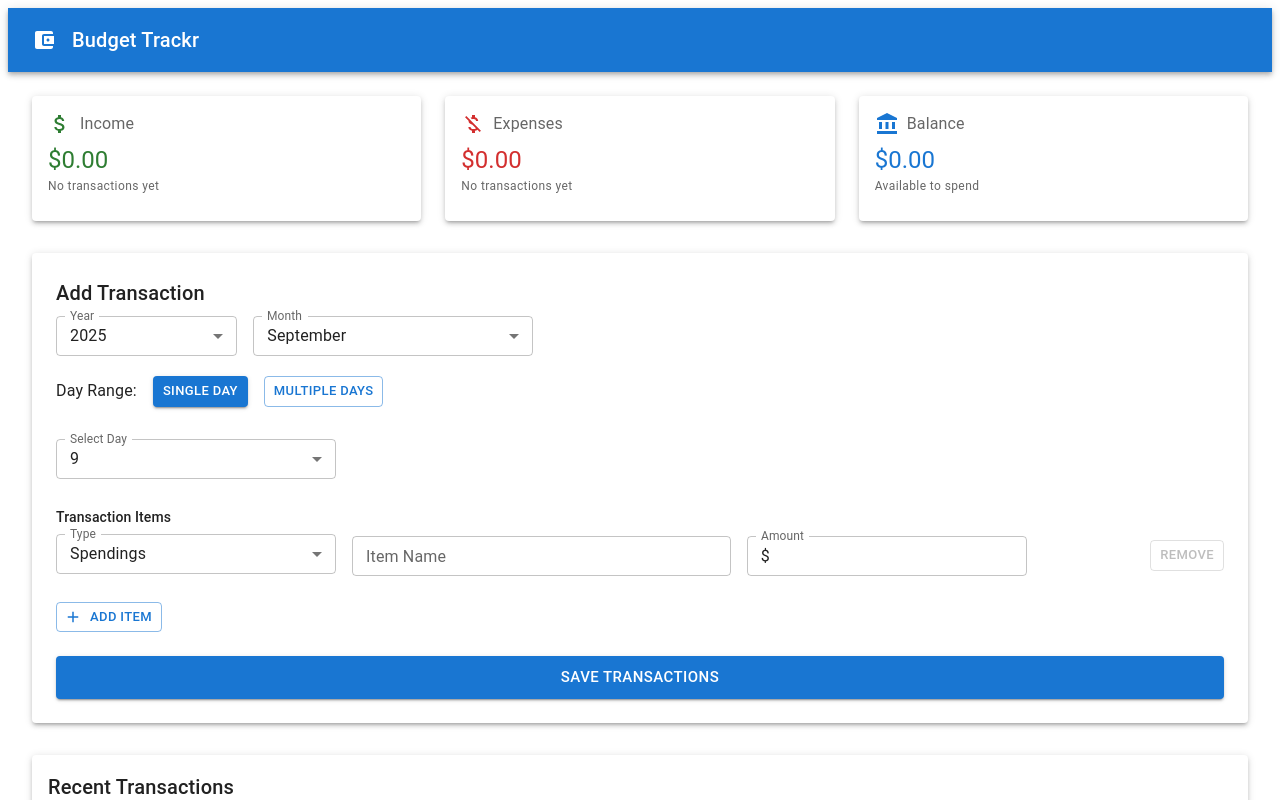
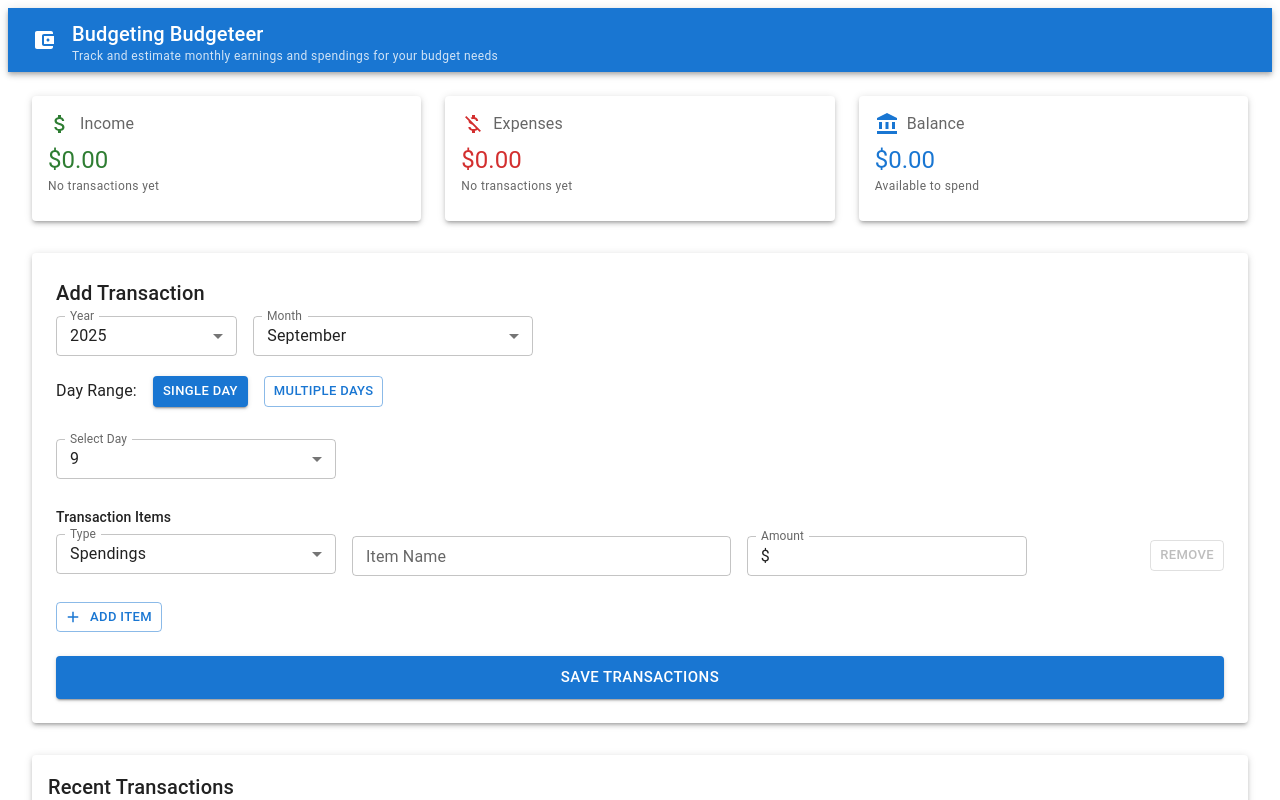
Before and after one commit to Edjery/budget-trackr, a React (Vite) app: page / in a window 1280 px wide. Shown: the top 800 px of the page. Built offline with nearby package versions, Linux system fonts and the light colour scheme.

Commit message:
update: name change from Budget Trackr to Budgeting Budgeteer

```diff
--- a/src/App.tsx
+++ b/src/App.tsx
@@ -140,9 +140,14 @@ function App() {
       <AppBar position="static" sx={{ backgroundColor: '#1976d2' }}>
         <Toolbar>
           <AccountBalanceWallet sx={{ mr: 2 }} />
-          <Typography variant="h6" component="div" sx={{ flexGrow: 1 }}>
-            Budget Trackr
-          </Typography>
+          <Box sx={{ flexGrow: 1 }}>
+            <Typography variant="h6" component="div">
+              Budgeting Budgeteer
+            </Typography>
+            <Typography variant="caption" component="div" sx={{ lineHeight: 1, opacity: 0.8 }}>
+              Track and estimate monthly earnings and spendings for your budget needs
+            </Typography>
+          </Box>
         </Toolbar>
       </AppBar>
 
```
